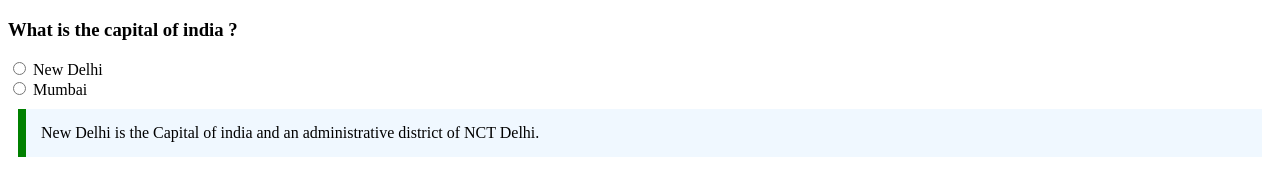
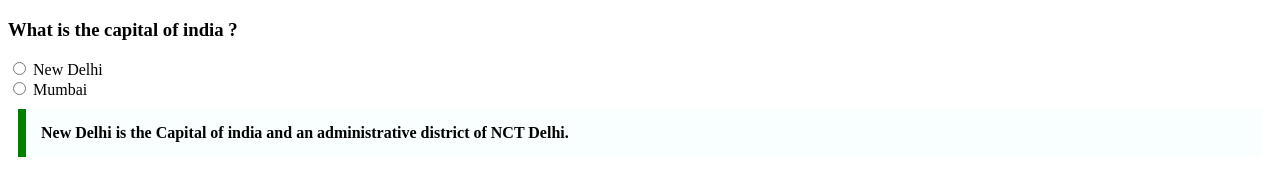
Before and after one commit to acciojob/trivia-soumya898, a website: page main.html in a window 1280 px wide. Drawn offline with Linux system fonts and the light colour scheme.

Commit message:
initial commit

```diff
--- a/styles.css
+++ b/styles.css
@@ -5,7 +5,7 @@
     margin: 10px;
     padding: 15px;
     border-left:8px solid green;
-    background-color: aliceblue;
+    background-color: #f8fffe;
     /* padding-left:3px; */
-    /* font-weight: bold; */
+    font-weight: bold;
 }
```
